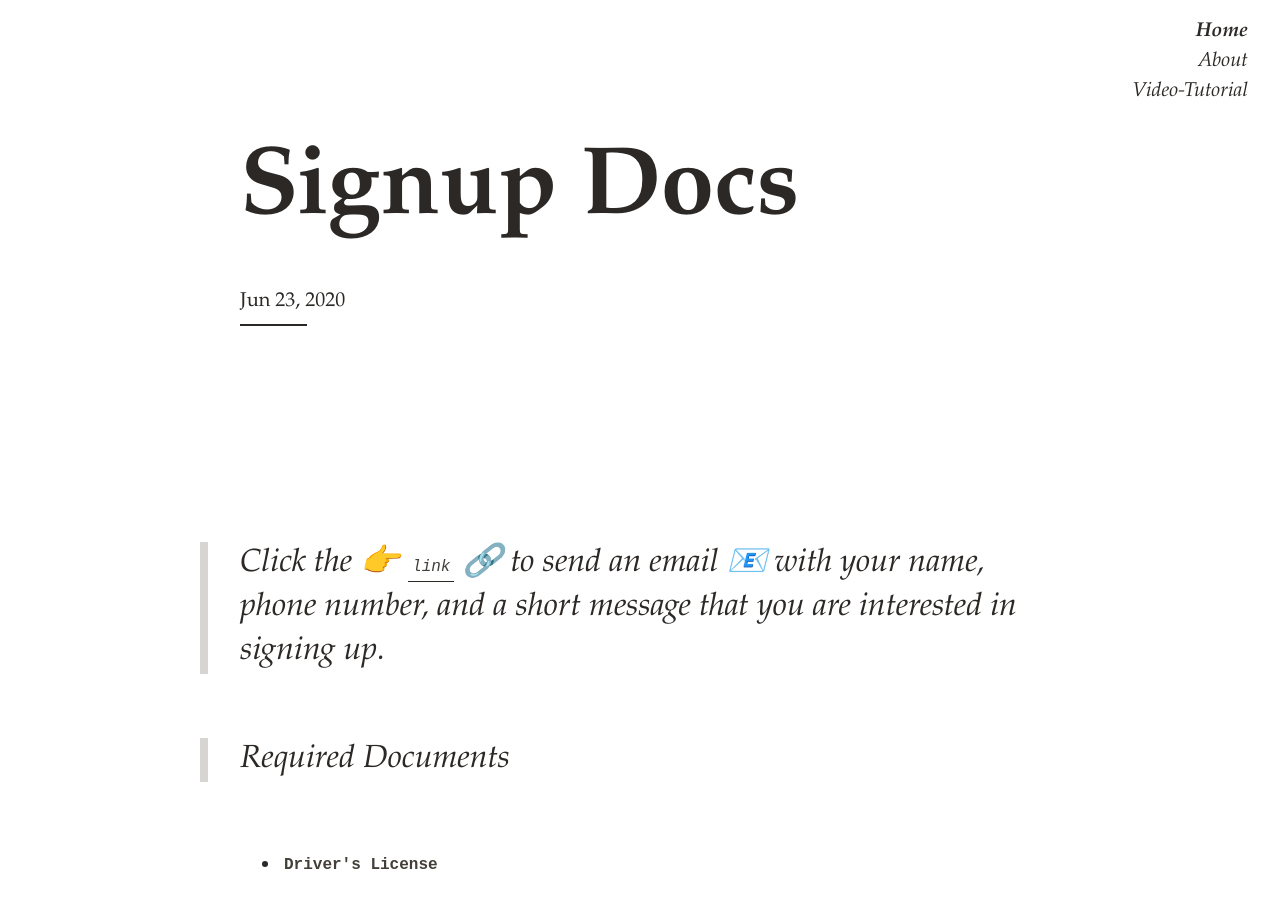
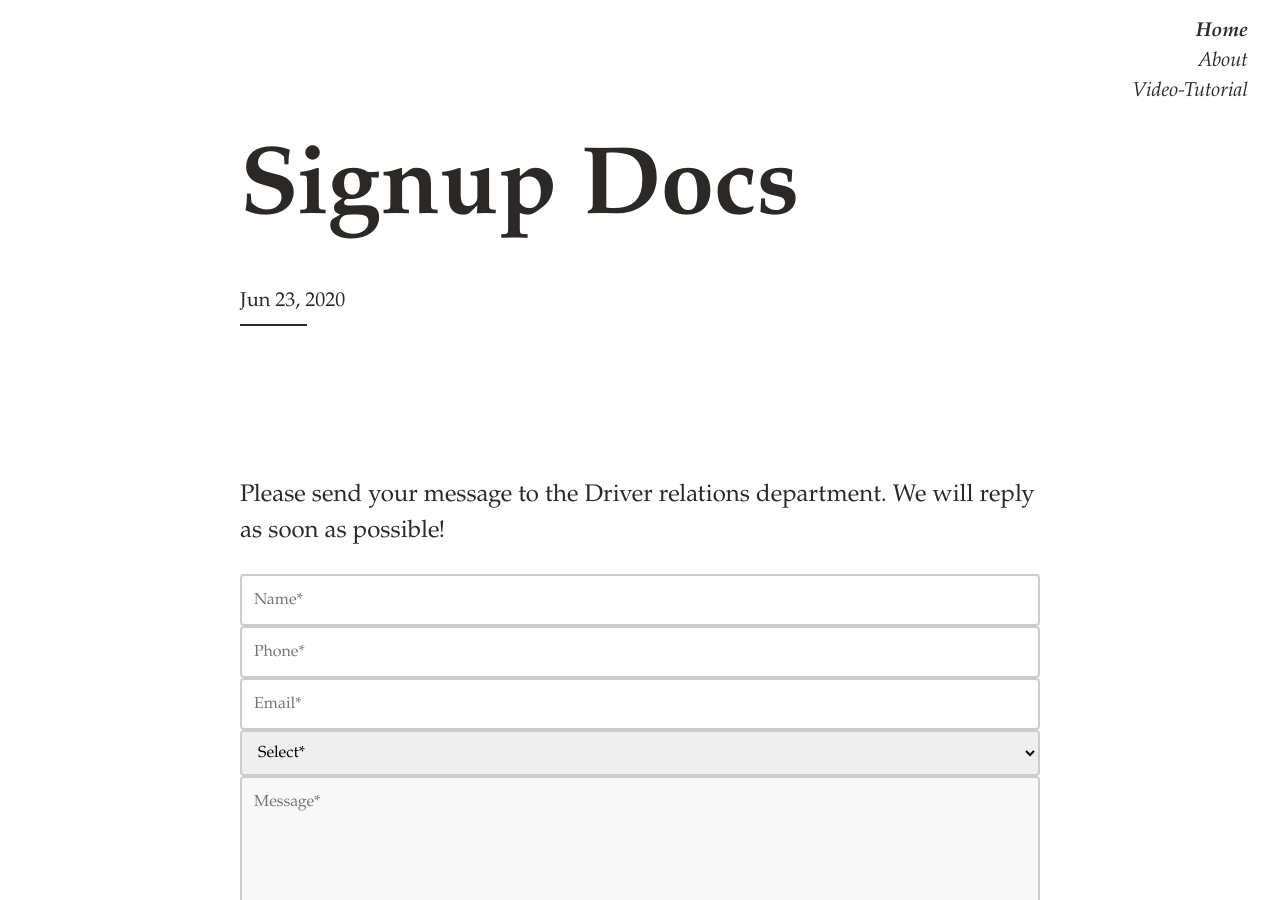
Before and after one commit to brd-blog/info-site, a Jekyll site: the page built from _posts/2020-06-23-required-documents.md, in a window 1280 px wide and 900 px high. Built offline with Jekyll 4.4.1, drawn with Linux system fonts in a browser that asks for light colours; nearby versions of some CDN libraries; emoji names are drawn with the system emoji font.

Commit message:
Added a mailto form

```diff
--- a/_config.yml
+++ b/_config.yml
@@ -19,7 +19,8 @@
 # in the templates via {{ site.myvariable }}.
 
 title: THE DRIVER BLOG
-email: your-email@example.com
+name: the Driver relations department
+email: office@brooklyncab.com
 description: >- # this means to ignore newlines until "baseurl:"
   This blog covers Driver app download, information on requirements to sign up, and more.
 baseurl: "/info-site" # the subpath of your site, e.g. /blog
@@ -32,6 +33,7 @@ theme: jekyll-athena
 plugins:
   - jekyll-feed
   - jemoji
+demo_var: ENV_DEMO_VAR
 
 destination: public
 # Exclude from processing.
--- a/_posts/2020-06-23-required-documents.md
+++ b/_posts/2020-06-23-required-documents.md
@@ -6,6 +6,31 @@ category: blog
 tags: docs
 youtubeId: ADWQ-QbPi_A
 ---
+
+<form action="mailto:office@brooklyncab.com" method="get" enctype="text/plain" autocomplete="on">
+
+<p class="mb-4">Please send your message to {{site.name}}. We will reply as soon as possible!</p>
+<div class="form-group row">
+<div class="col-md-6">
+ <input class="form-control" type="text" name="name" onfocus="this.value=''" placeholder="Name*" required>
+</div>
+<div class="col-md-6">
+ <input class="form-control" type="text" name="phone" onfocus="this.value=''" placeholder="Phone*" required>
+</div>
+<div class="col-md-6">
+ <input class="form-control" type="text" name="email" onfocus="this.value=''" placeholder="Email*" required>
+</div>
+</div>
+<select name="option" class="form-control">
+<option selected>Select*</option>
+<option value="Signup">Signup</option>
+</select>
+<textarea rows="8" class="form-control mb-3" name="message" onfocus="this.value=''" placeholder="Message*" required></textarea>
+
+ <input type="submit" name="submit" value="Send" />
+<hr>
+
+</form>
 
 
 > Click the :point_right: [`link`](mailto:office@brooklyncab.com) :link: to send an email :email: with your name, phone number, and a short message that you are interested in signing up.
```
Also changed, not shown: Gemfile.lock, 1 other file.
